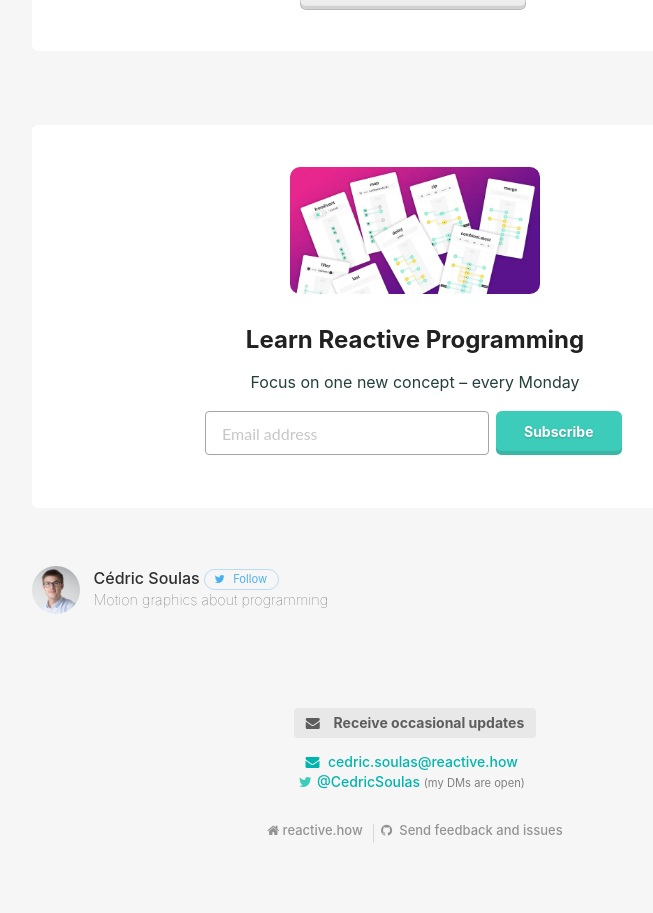
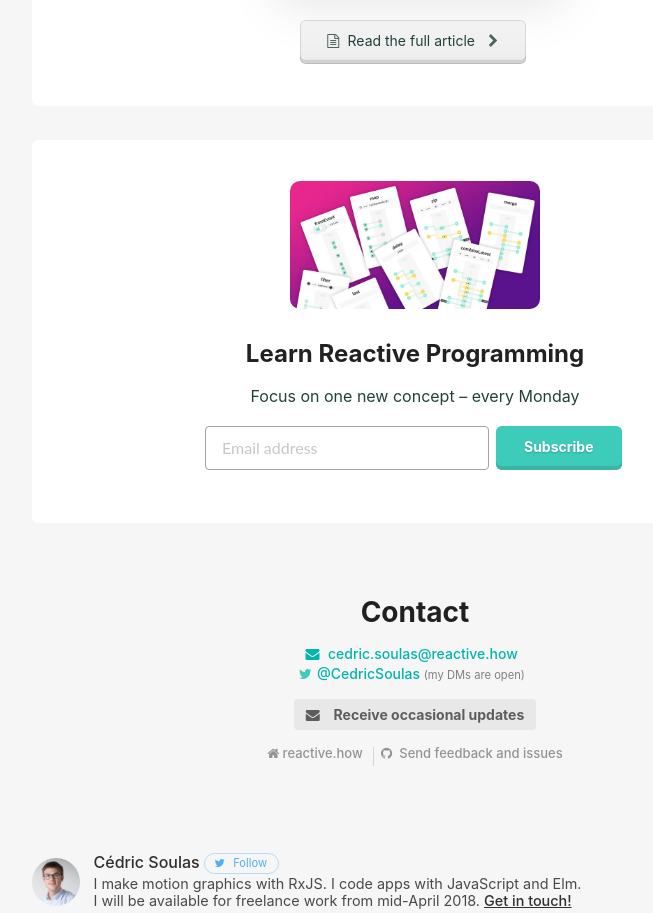
Before and after one commit to cedricss/reactive.how, a Jekyll site: the page built from index.html, in a window 1280 px wide and 1400 px high, scrolled down 18352 px, cut to the strip 487-1400 px from the top of the window. Shown: the whole strip, without its empty margins (225-878 px from the left). Built offline with Jekyll 4.4.1, drawn with Linux system fonts in a browser that asks for light colours; some of the changed text lies outside the part shown.

Commit message:
Add availibity and improve contact info

```diff
--- a/_includes/author.html
+++ b/_includes/author.html
@@ -9,7 +9,7 @@
         <a class="ui basic micro circular twitter button" href="https://twitter.com/CedricSoulas">
             <i class="twitter icon"></i> Follow</a>
         <div class="sub info">
-            Motion graphics about programming
+             I make motion graphics with RxJS. I code apps with JavaScript and Elm. <br/>I will be available for freelance work from mid-April 2018. <a href="#contact">Get in touch!</a>
         </div>
     </div>
 </div>
--- a/_includes/episodes.html
+++ b/_includes/episodes.html
@@ -15,6 +15,9 @@
         </a>
 
     </div>
+        <h3 class="ui header">
+            &nbsp; {% include social.html %}
+        </h3>
     {% for lesson in site.data.course.lessons reversed %}
     <div class="content post">
 
--- a/_includes/footer.html
+++ b/_includes/footer.html
@@ -1,15 +1,16 @@
 <div class="ui vertical center aligned footer segment">
   <div class="ui container">
-    <div>
-      <a class="ui large label" href="http://how.us14.list-manage.com/subscribe?u=c22e7832272fe0663b822a283&amp;id=3a3df09a5e">
-      <i class="icon mail"></i> Receive occasional updates
-      </a>
-    </div>
+    <h1 class="ui header" id="contact">Contact</h1>
     <div>
       <ul>
         <li><a href="mailto:cedric.soulas@reactive.how"><i class="mail icon"></i> cedric.soulas@reactive.how</a></li>
         <li><a href="https://twitter.com/CedricSoulas"><i class="twitter teal icon"></i>@CedricSoulas </a><small>(my DMs are open)</small></li>
       </ul>
+    </div>
+    <div>
+      <a class="ui large label" href="http://how.us14.list-manage.com/subscribe?u=c22e7832272fe0663b822a283&amp;id=3a3df09a5e">
+        <i class="icon mail"></i> Receive occasional updates
+      </a>
     </div>
     <div class="ui horizontal small divided link list">
       <a href="/" class="item">
--- a/_layouts/default.html
+++ b/_layouts/default.html
@@ -9,9 +9,7 @@
     <div class="ui main text container {{ page.class }}">
 
         {% include author.html %}
-        <h3 class="ui header move up">
-            &nbsp; {% include social.html %}
-        </h3>
+
 
         <div class="content">
             {% if page.path contains "rxjs" %} {% include rxjs_nav.html %}{{ content }} {% elsif page.class == 'post' %} {% include navigation.html
@@ -27,14 +25,17 @@
             {% include headlines.html %}
         </div>
 
-        <div class="stripe">
-            {% include author.html %}
-        </div>
+
 
     </div>
     <footer>
         {% include footer.html %}
     </footer>
+    <div class="ui text last container">
+        <div class="stripe">
+            {% include author.html %}
+        </div>
+    </div>
     {% include scripts.html %}
 </body>
 
--- a/css/main.scss
+++ b/css/main.scss
@@ -157,6 +157,7 @@ img.w550 {
 }
 .post .content, .post.content {
     background-color: white;
+    margin-top: 2em;
     padding: 2.6em 2.9em;
     border-radius: 0.4em;
     h1 {
@@ -299,8 +300,7 @@ a.ui.segment {
     }
 }
 .stripe {
-    padding: 1.5em 0em;
-
+    padding: 0;
     &:first-child {
         padding-top: 0;
     }
@@ -352,7 +352,7 @@ div.more {
 }
 
 .footer {
-    padding: 5em 2em!important;
+    padding: 3em 2em 6em 2em !important;
     background-color:#f6f6f6!important;
     .logo.label {
         margin: 0em 0 0.2em 0em;
@@ -367,6 +367,10 @@ div.more {
             }
         }
     }
+}
+
+.last.container {
+    margin-bottom: 10em;
 }
 
 .transparent.cards .card {
@@ -405,16 +409,10 @@ div.more {
     }
 }
 
-.sub.info {
-    font-size: 0.9em;
-    color: rgba(0, 0, 0, 0.6);
-    line-height: initial;
-    font-weight: 100;
-    padding-top:0.1em;
-}
-
 .author.block {
+    width: 75%;
     .avatar.image {
+        margin-top: 0.5em;
         width: 3em;
         height: 3em;
     }
@@ -423,7 +421,15 @@ div.more {
         text-decoration: none;
     }
 }
-
+.sub.info {
+    font-size: 0.9em;
+    color: rgba(0, 0, 0, 0.7);
+    line-height: initial;
+    padding-top:0.1em;
+    a {
+        text-decoration: underline;
+    }
+}
 .move.up {
     margin-top: -1.5em;
 }
```
